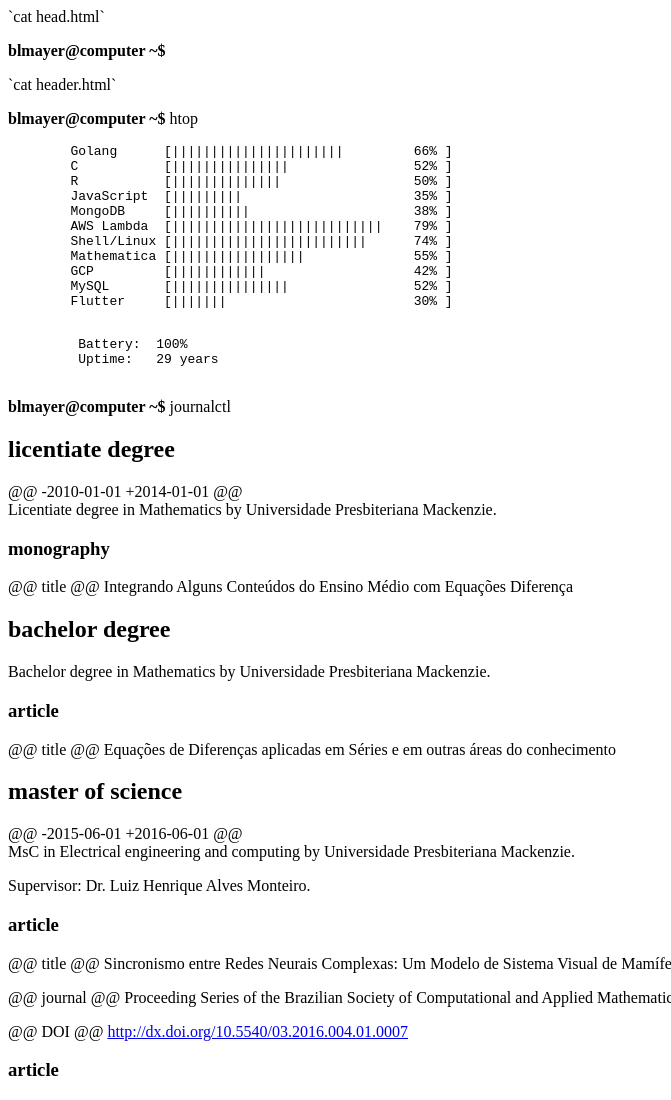
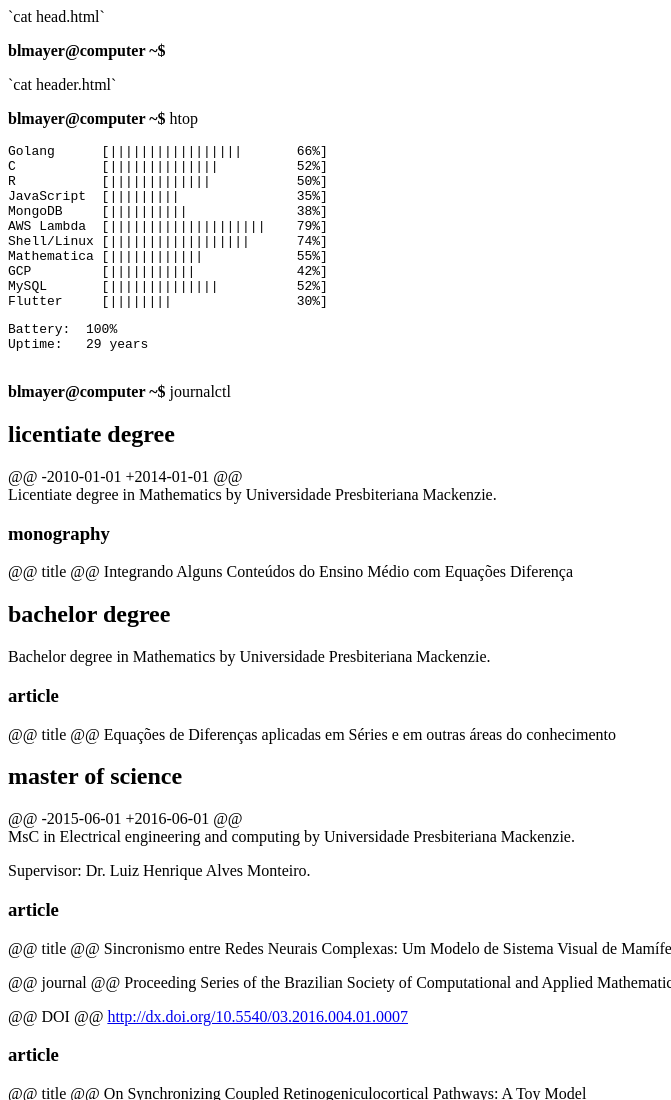
Before and after one commit to blmayer/website, a plain HTML site: page static/whoami.html in a window 1280 px wide. Shown: the top 1100 px of the page, without its empty margins (0-671 px from the left). Drawn offline with Linux system fonts and the light colour scheme.

Commit message:
Adjusted htop

```diff
--- a/static/whoami.html
+++ b/static/whoami.html
@@ -9,21 +9,20 @@
     <p><strong>blmayer@computer ~$ </strong>htop</p>
     <htop>
         <pre class="diff">
-        Golang      [||||||||||||||||||||||         66% ]
-        C           [|||||||||||||||                52% ]
-        R           [||||||||||||||                 50% ]
-        JavaScript  [|||||||||                      35% ]
-        MongoDB     [||||||||||                     38% ]
-        AWS Lambda  [|||||||||||||||||||||||||||    79% ]
-        Shell/Linux [|||||||||||||||||||||||||      74% ]
-        Mathematica [|||||||||||||||||              55% ]
-        GCP         [||||||||||||                   42% ]
-        MySQL       [|||||||||||||||                52% ]
-        Flutter     [|||||||                        30% ]
-        </pre>
+Golang      [|||||||||||||||||       66%]
+C           [||||||||||||||          52%]
+R           [|||||||||||||           50%]
+JavaScript  [|||||||||               35%]
+MongoDB     [||||||||||              38%]
+AWS Lambda  [||||||||||||||||||||    79%]
+Shell/Linux [||||||||||||||||||      74%]
+Mathematica [||||||||||||            55%]
+GCP         [|||||||||||             42%]
+MySQL       [||||||||||||||          52%]
+Flutter     [||||||||                30%]</pre>
         <pre class="diff">
-         Battery:  100%
-         Uptime:   29 years
+Battery:  100%
+Uptime:   29 years
         </pre>
     </htop>
     <p><strong>blmayer@computer ~$ </strong>journalctl</p>
```
Also changed, not shown: static/head.html (+2 -0 lines).
